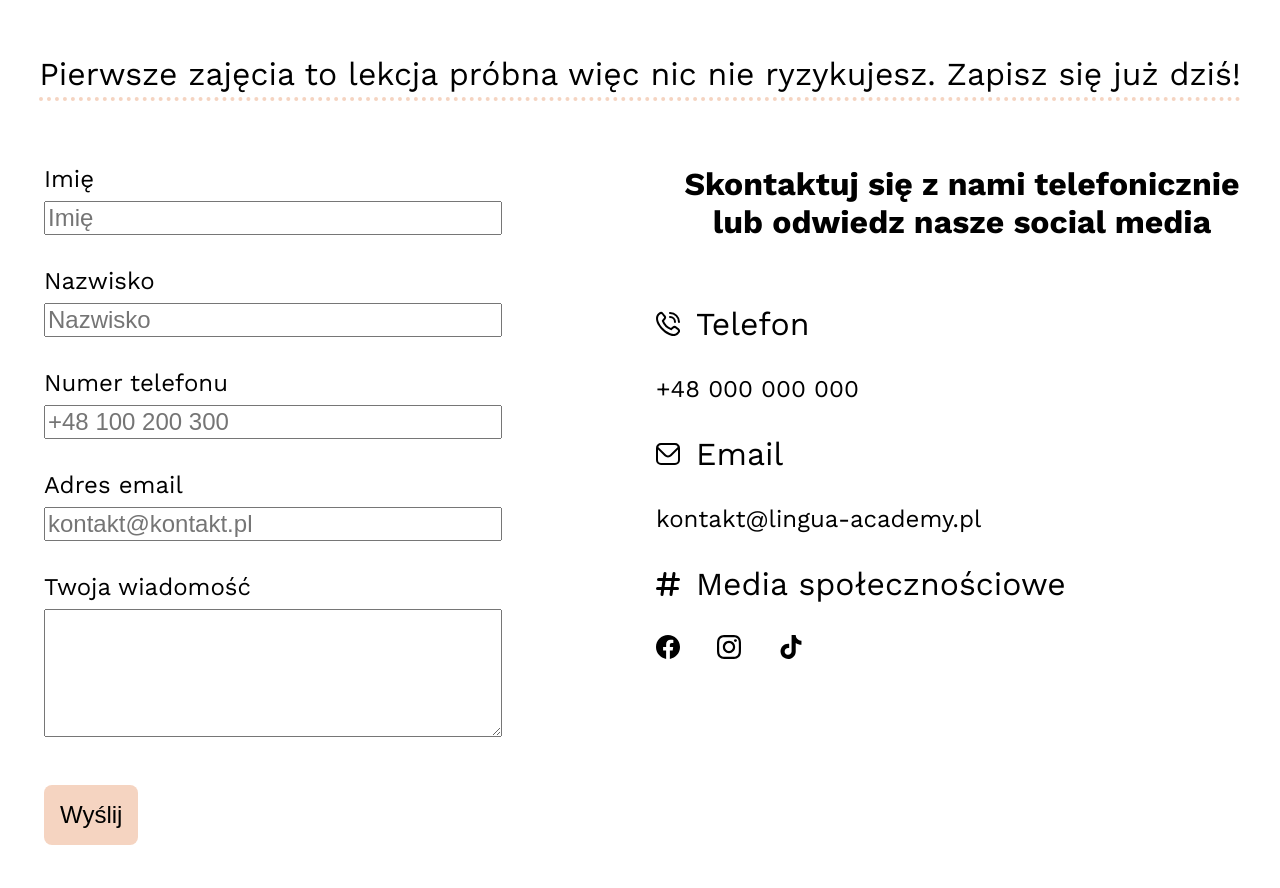
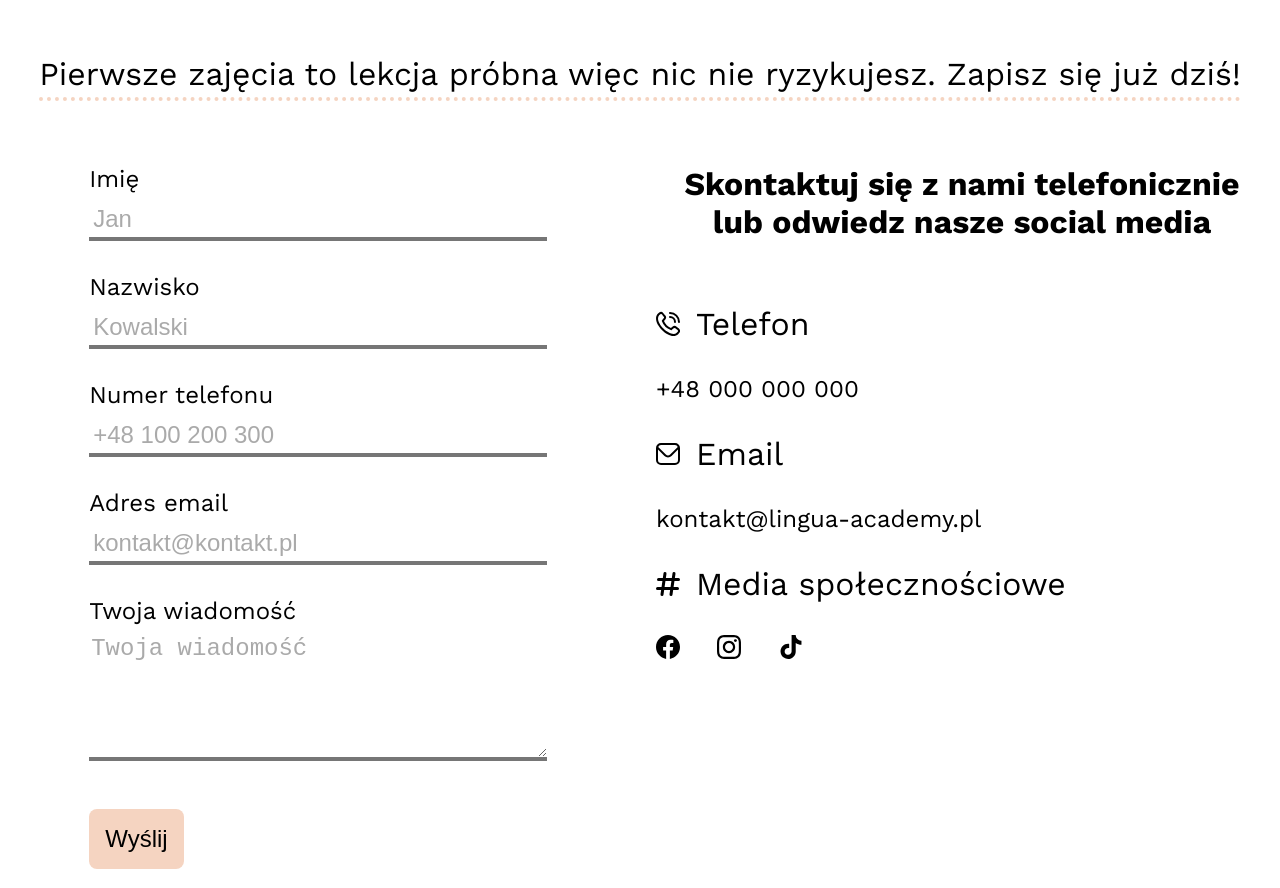
Before and after one commit to kamilczaja222/LinguaAcademy-portfolio, a website built with Parcel: page src/index.html in a window 1280 px wide. Shown: the part 2860-3748 px from the top of the page. Built offline with nearby package versions, Linux system fonts and the light colour scheme.

Commit message:
Animation in the form input

```diff
--- a/src/index.html
+++ b/src/index.html
@@ -127,11 +127,11 @@
                 <div class="form__box">
                     <form method="post" class="form">
                         <label class="form__label" for="firstName">Imię
-                            <input class="form__input" id="firstName" type="text" placeholder="Imię" name="firstName" required/>
+                            <input class="form__input" id="firstName" type="text" placeholder="Jan" name="firstName" required/>
                         </label>
 
                         <label class="form__label" for="lastName">Nazwisko
-                            <input class="form__input" id="lastName" type="text" placeholder="Nazwisko" name="lastName" required/>
+                            <input class="form__input" id="lastName" type="text" placeholder="Kowalski" name="lastName" required/>
                         </label>
 
                         <label class="form__label" for="phoneNumber">Numer telefonu
@@ -143,7 +143,7 @@
                         </label>
 
                         <label class="form__label" for="yourMessage">Twoja wiadomość
-                            <textarea class="form__textarea" id="yourMessage" name="yourMessage"></textarea>
+                            <textarea class="form__textarea" id="yourMessage" name="yourMessage" placeholder="Twoja wiadomość"></textarea>
                         </label>
                         <p class="form__submit">
                             <input id="send" class="form__button" type="submit" name="send" value="Wyślij"/>
--- a/src/scss/_variables.scss
+++ b/src/scss/_variables.scss
@@ -5,6 +5,7 @@ $instagram_color: #f00075;
 $facebook_color: #1778f2;
 $black: #000000;
 $white: #ffffff;
+$grey: #aaaaaa;
 
 $tablet: 768px;
 $desktop: 1256px;
--- a/src/scss/modules/form.scss
+++ b/src/scss/modules/form.scss
@@ -1,19 +1,40 @@
 .form {
     margin: 16px;
     width: 80%;
+    &__box {
+        display: flex;
+        justify-content: center;
+        align-items: center;
+    }
     &__button {
         font-size: $text2;
         background-color: $pink;
         border-radius: 8px;
         padding: 16px;
         border-style: none;
+        &:hover {
+            transform: scale(1.05, 1.05);
+        }
     }
     &__input {
         font-size: $text2;
         display: block;
         width: 100%;
         margin-top: 8px;
-        border-width: 0 0 2 0;
+        border-style: none none solid none;
+        border-width: 4px;
+        border-radius: 0;
+        box-shadow: none;
+        padding: 4px;
+        &::placeholder {
+            color: $grey;
+        }
+        &:focus {
+            box-shadow: none;
+            outline: none;
+            border-color: $green;
+            transition: border-color 0.5s ease-in-out;
+        }
     }
     &__textarea {
         font-size: $text2;
@@ -21,11 +42,24 @@
         min-height: 128px;
         width: 100%;
         margin-top: 8px;
+        border-style: none none solid none;
+        border-width: 4px;
+        border-radius: 0;
+        &::placeholder {
+            color: $grey;
+        }
+        &:focus {
+            box-shadow: none;
+            outline: none;
+            border-color: $green;
+            transition: border-color 0.5s ease-in-out;
+        }
     }
     &__label {
         padding: 16px;
         font-size: $text2;
         display: block;
+
     }
     &__submit {
         padding: 16px;
```
